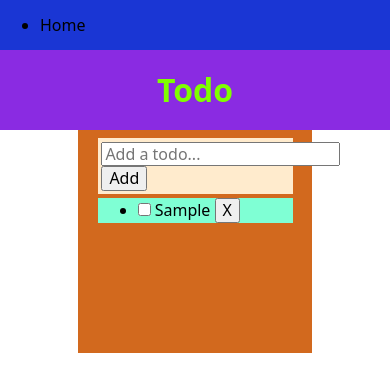
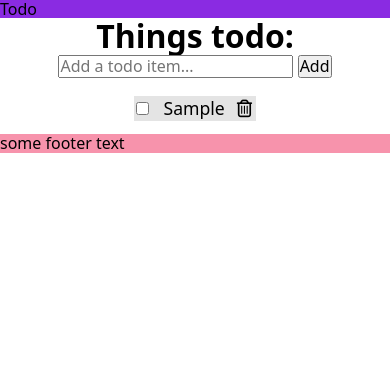
Before and after one commit to nerraf-dev/js-notes, a plain HTML site: page index.html in a window 390 px wide. Both pictures are taken after typing "Sample" into the empty fields and a click on the button "Add". Drawn offline with Linux system fonts and the light colour scheme.

Commit message:
setting up mobile style

```diff
--- a/css/style_grid.css
+++ b/css/style_grid.css
@@ -1,77 +1,101 @@
-.container-grid {
-    display: grid;
-    grid-template-columns: 0.5fr 2fr 0.5fr;
-    grid-template-rows: 0.3fr 0.7fr 2.8fr 0.2fr;
-    gap: 0px 0px;
-    grid-auto-flow: row;
-    grid-template-areas:
-      "nav nav nav"
-      "header header header"
-      ". todo-list ."
-      "footer footer footer";
+* {
+    padding: 0;
+    margin: 0;
+
   }
 
-nav{
-    grid-area: nav;
-    background-color: rgb(26, 54, 212);
+.site {
+    width: 100vw;
+    display: grid;
+    grid-template-areas:
+        "header"
+        "main"
+        "footer";
+    /* grid-template-areas:
+        "header header"
+        "main   main"
+        "footer footer"; */
+}
+/* @media all and (min-width: 700px) {
+    .site {
+        display: grid;
+        grid-template-areas:
+            "header header"
+            "main   main"
+            "footer footer";
+    }
+} */
+
+.site > header {
+    grid-area: header;
+}
+.site > main {
+    grid-area: main;
+}
+.site > footer {
+    grid-area: footer;
 }
 
-.nav {
-    height: 5vw;
+.todo-list-app {
+    display: flex;
+    flex-direction: column;
+    justify-content: center;
+    align-items: center;
+    margin: 0 10px;
+}
+.todo-list-app ul {
+    list-style-type: none;
+    /* justify-content: left; */
+}
+/* Mobile */
+.todo-list {
+    /* width: 100vw; */
+    width:max-content;
+    display: flex;
+    justify-content: center;
+    margin: 15px 1vw 10px 1vw;
+    padding: 1vw;
+    box-sizing: border-box;
+
 }
 
-.nav ul{
-    font-size: 1vw;
-}
+/* each li with class="item" */
+.todo-item {
+    min-width: 25vw;
+    max-width: 90vw;;
+    background-color: rgb(228, 228, 228);
+    padding: 0.5vw;
+    font-size: 1.1rem;
+    word-wrap: break-word;
+  }
+  .todo-checkbox {
+    margin-right: 10px;
+  }
+
+  .delete-btn {
+    float: right;
+    border: none;
+    outline: none;
+    /* border-radius: 7px; */
+    padding: 2px 0.5vw;
+    margin-left: 10px;
+    /* color: #050505; */
+    background-color:transparent;
+  }
+
+  /* applied when the todo item is checked */
+  .checked {
+    text-decoration: line-through;
+    color: #63626275;
+  }
 
 
-
-header {
-    grid-area: header;
+.site-header nav {
     background-color: blueviolet;
 }
 
-.header-container{
-    display: flex;
-    justify-content: center;
+.footer {
+    grid-column-start: 1;
+    grid-column-end: 4;
+    background-color: rgb(247, 147, 172);
 }
-
-.header{
-    margin: 0 auto;
-    color: chartreuse;
-}
-/* ********* */
-
-
-.todo-list {
-    grid-area: todo-list;
-    justify-self: center;
-    width: 90%;
-    padding-top: 1vw;
-    background-color: chocolate;
-    margin: 0 auto;
-
-}
-.todo-center{
-    margin: 1vw auto 0 auto;
-
-}
-
-.todo-form {
-    /* margin: 0 auto; */
-    padding: 1vw;
-    background-color: blanchedalmond;
-    width: 50vw;
-
-}
-
-.todo-items{
-    /* margin: 1vw auto 0 auto; */
-    background-color: aquamarine;
-    min-width: 1fr;
-    width: 50vw;;
-}
-
-.footer {
-    grid-area: footer;
-}
--- a/index.html
+++ b/index.html
@@ -10,50 +10,50 @@
     <link rel="stylesheet" href="css/modern-normalize.css">
     <!-- <link rel="stylesheet" href="css/reset.css"> -->
 
+    <!-- Font Awesome -->
+    <script src="https://kit.fontawesome.com/47a099eff3.js" crossorigin="anonymous"></script>
+
     <!-- *** Styles ***  -->
-    <!-- <link rel="stylesheet" href="css/styles.css"> -->
     <link rel="stylesheet" href="css/style_grid.css">
 
 </head>
 <body>
-    <div class="container-grid">
-        <nav class="nav-container">
-            <ul class="navbar">
-                <li class="nav-item">
-                    Home
-                </li>
-            </ul>
+    <div class="site">
+        <header class="site-header">
+            <nav>
+                <div class="logo">Todo</div>
             </nav>
 
-        <header class="header-container">
-            <div class="header">
-                <h1 id="header-title">Todo</h1>
-            </div>
         </header>
 
-        <main class="todo-list">
-
+        <main class="main">
+            <!-- Todo list app -->
+            <div class="todo-list-app">
+                <h1>Things todo:</h1>
                 <!-- The form-->
                 <form class="todo-form todo-center">
-                <input type="text" name="todo-input" class="todo-input" placeholder="Add a todo...">
-                <button type="submit" class="add-button">Add</button>
+                    <input type="text" name="todo-input" class="todo-input" placeholder="Add a todo item...">
+                    <button type="button" class="add-button">Add</button>
                 </form>
+
                 <!-- the list-->
+                <div class="todo-list">
                     <ul class="todo-items todo-center">
                     <!-- <li class="item" data-key="1594003133171">
                             <input class="checkbox" type="checkbox">
-                    Go to gym
                             <button class="delete-button">X</button>
                         </li> -->
+                    </ul>
+                </div>
 
-                </ul>
+            </div>
+            <!-- End of Todo List -->
         </main>
 
-        <div class="footer">
-
+        <footer class="footer">
+            <div class="footer-text">some footer text</div>
+        </footer>
     </div>
-    </div>
-
 
 
     <script type="text/javascript" src="scripts/script.js"></script>
--- a/scripts/script.js
+++ b/scripts/script.js
@@ -1,3 +1,4 @@
+
 //Select todo form
 const todoForm = document.querySelector('.todo-form');
 // select input box
@@ -9,10 +10,11 @@ const todoItemsList = document.querySelector('.todo-items');
 //array will contain todo objects. the object has id, name, completed
 let todos = [];
 
-// add eventlistener to the form
-todoForm.addEventListener('submit', function(event){
+// add eventlistener to the form - listen for submit action.
+// **Could this be click? Would it prevent need to add the reload blocking part?
+todoForm.addEventListener('click', function(event){
     //Prevent page from reloading on submit
-    event.preventDefault();
+    // event.preventDefault();
     addTodo(todoInput.value); // call addTodo function with input box current value
 });
 
@@ -44,13 +46,15 @@ function renderTodos(todos) {
       // check if the item is completed
       const checked = item.completed ? 'checked': null;
 
-      // make a <li> element and fill it
-      // <li> </li>
+      // make a <li> element and fill it - <li> </li>
       const li = document.createElement('li');
-      // <li class="item"> </li>
-      li.setAttribute('class', 'item');
-      // <li class="item" data-key="20200708"> </li>
+
+      //Set <li> class: <li class="item"> </li>
+      li.setAttribute('class', 'todo-item');
+
+      // Set the LI attribute to be the ID (date stamp) <li class="item" data-key="20200708"> </li>
       li.setAttribute('data-key', item.id);
+
       /* <li class="item" data-key="20200708">
             <input type="checkbox" class="checkbox">
             Go to Gym
@@ -62,9 +66,9 @@ function renderTodos(todos) {
       }
 
       li.innerHTML = `
-        <input type="checkbox" class="checkbox" ${checked}>
+        <input type="checkbox" class="todo-checkbox" ${checked}>
         ${item.name}
-        <button class="delete-button">X</button>
+        <button class="delete-btn far fa-trash-alt"></button>
       `;
       // finally add the <li> to the <ul>
       todoItemsList.append(li);
@@ -129,7 +133,7 @@ function renderTodos(todos) {
           completeToggle(event.target.parentElement.getAttribute('data-key'));
       }
 
-      if(event.target.classList.contains('delete-button')){
+      if(event.target.classList.contains('delete-btn')){
           //get id from data-key or parent <li>
           deleteTodo(event.target.parentElement.getAttribute('data-key'));
       }
```
Also changed, not shown: index-uikit.html (added, +71 -0 lines), 2 other files. Lines whose indentation alone changed are shown as unchanged.
